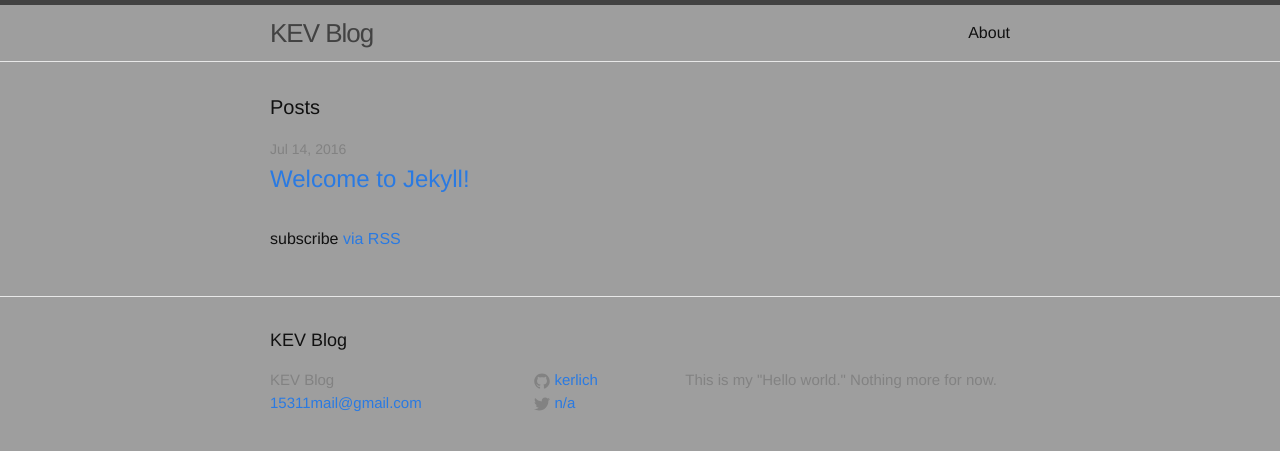
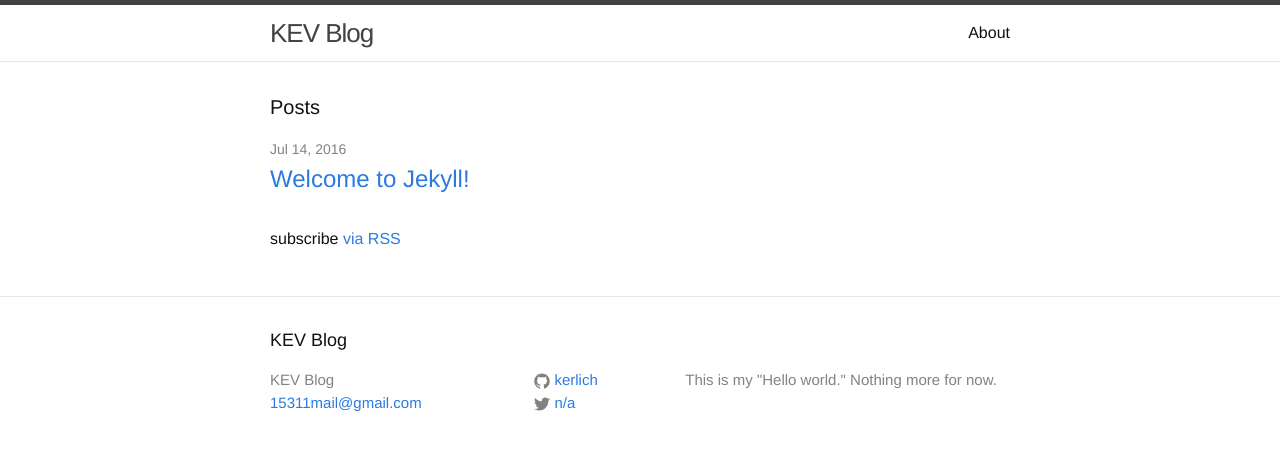
Before and after one commit to kerlich/kerlich.github.io, a Jekyll site: the page built from index.html, in a window 1280 px wide. Shown: the top 451 px of the page. Built offline with Jekyll 4.4.1, drawn with Linux system fonts in a browser that asks for light colours.

Commit message:
Update _base.scss

```diff
--- a/_sass/_base.scss
+++ b/_sass/_base.scss
@@ -17,7 +17,6 @@ body {
     font: $base-font-weight #{$base-font-size}/#{$base-line-height} $base-font-family;
     color: $text-color;
     background-color: $background-color;
-    background-image: $background-image;
     -webkit-text-size-adjust: 100%;
     -webkit-font-feature-settings: "kern" 1;
     -moz-font-feature-settings: "kern" 1;
```
